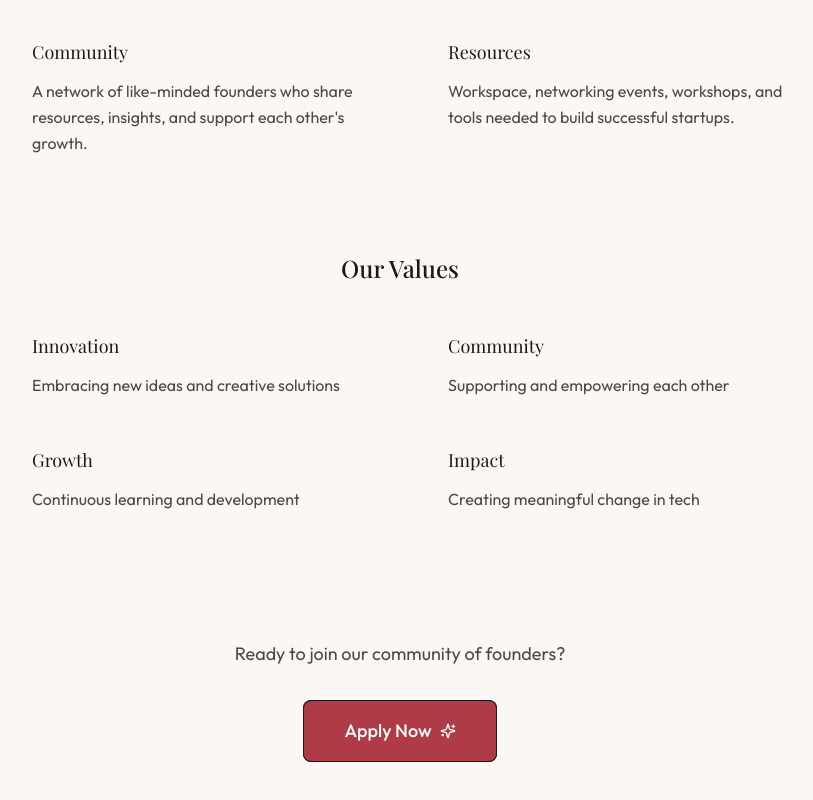
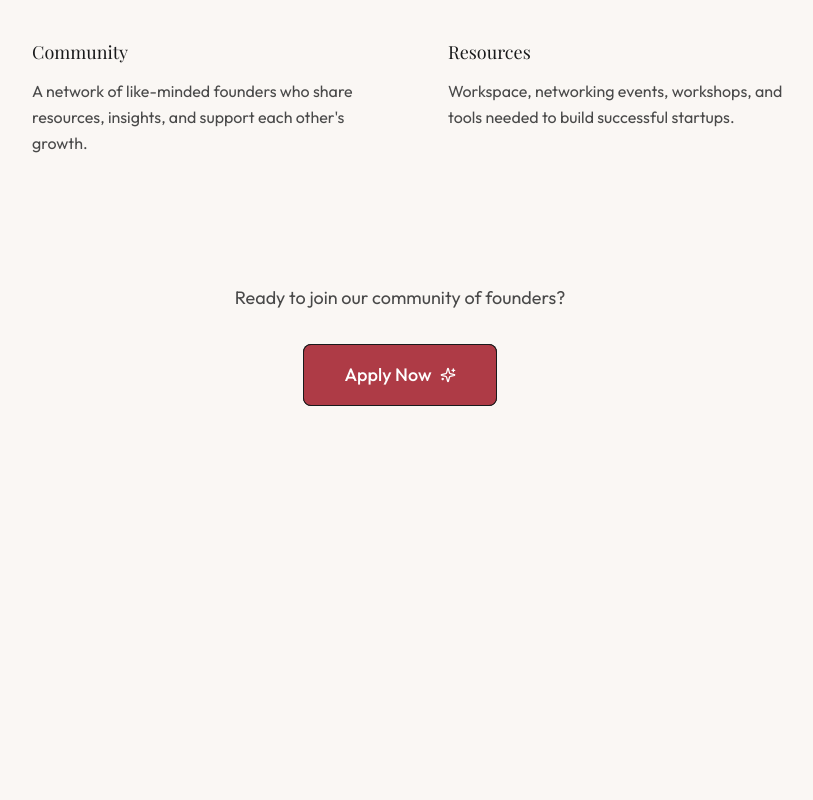
Before and after one commit to suspiciouscow/foundherhouse, a Next.js app: page /about in a window 1280 px wide. Shown: the part 879-1679 px from the top of the page, without its empty margins (240-1053 px from the left). After the commit the page ends 1381 px from the top, so only its background shows below. Built offline with nearby package versions, Linux system fonts and the light colour scheme.

Commit message:
about page

```diff
--- a/src/app/about/page.tsx
+++ b/src/app/about/page.tsx
@@ -77,44 +77,6 @@ export default function About() {
             </div>
           </section>
 
-          {/* Values Section */}
-          <section>
-            <h2 className="text-2xl text-[#191A1B] font-medium font-playfair mb-12 text-center">
-              Our Values
-            </h2>
-            <div className="grid sm:grid-cols-2 gap-x-16 gap-y-12">
-              {[
-                {
-                  title: "Innovation",
-                  description: "Embracing new ideas and creative solutions"
-                },
-                {
-                  title: "Community",
-                  description: "Supporting and empowering each other"
-                },
-                {
-                  title: "Growth",
-                  description: "Continuous learning and development"
-                },
-                {
-                  title: "Impact",
-                  description: "Creating meaningful change in tech"
-                }
-              ].map((value, index) => (
-                <div key={index} className="group relative">
-                  <div className="absolute -left-4 top-0 w-[2px] h-0 bg-[#AE3B46]/10
-                    group-hover:h-full transition-all duration-300"></div>
-                  <div className="space-y-3 pl-4">
-                    <h3 className="text-[#191A1B] font-playfair text-lg group-hover:text-[#AE3B46] transition-colors">
-                      {value.title}
-                    </h3>
-                    <p className="text-[#494949] leading-relaxed">{value.description}</p>
-                  </div>
-                </div>
-              ))}
-            </div>
-          </section>
-
           {/* CTA Section */}
           <section className="text-center pt-8">
             <p className="text-[#494949] mb-8 text-lg">
```
